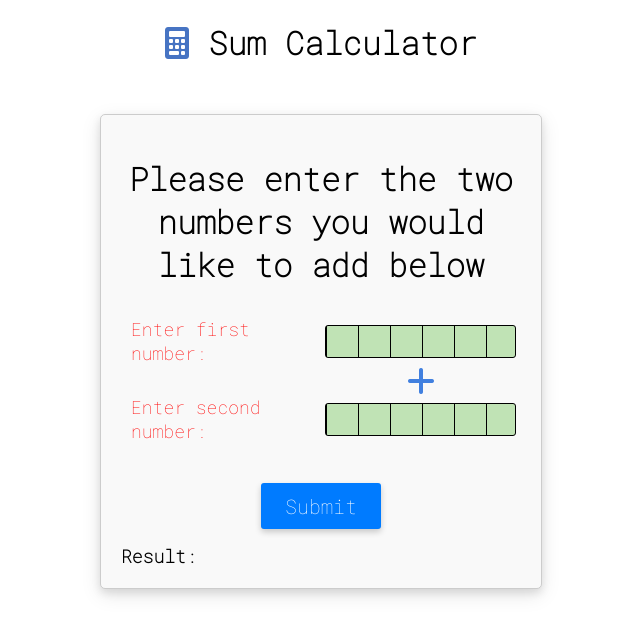
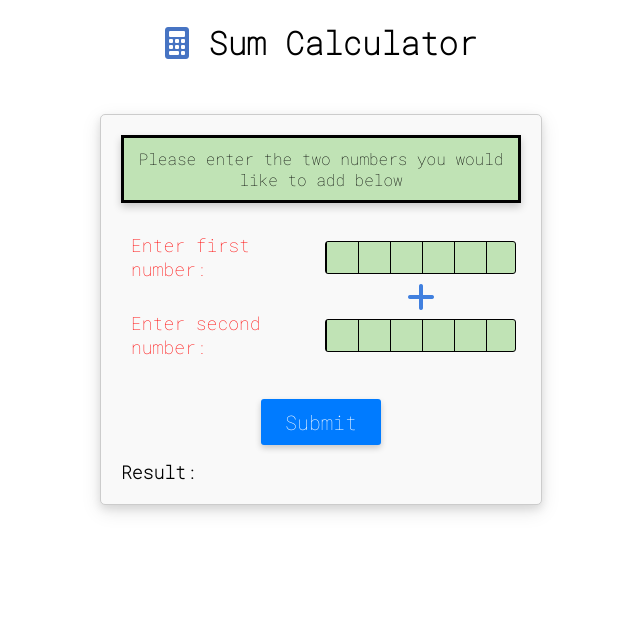
Before and after one commit to s-m-john/homework1, a website: page index.html in a window 1280 px wide. Shown: the whole page, without its empty margins (319-959 px from the left). Drawn offline with Linux system fonts and the light colour scheme.

Commit message:
updated instruction div to be the same green color as the input field with a border and shading

```diff
--- a/index.html
+++ b/index.html
@@ -15,7 +15,9 @@
         Sum Calculator
     </h1>
     <div class="calculator-container">
-        <h1>Please enter the two numbers you would like to add below</h1>
+        <div class="instruction-box">Please enter the two numbers you would like to add below
+
+        </div>
         <div class="input-row">
             <label for="firstNumber">Enter first number:</label>
             <input type="text" id="firstNumber" class="input-field" />
--- a/styles.css
+++ b/styles.css
@@ -91,7 +91,7 @@ body {
 /* Style the input field to be a transparent green with vertical lines like a calulator screen. */
   .input-field {
     /* Set a background image with repeating vertical lines */
-    background-image: repeating-linear-gradient(to right, #000 0, #000 1px, transparent 1px, transparent 32px);
+    background-image: repeating-linear-gradient(to right, #000 0, #000 .5px, transparent 1.5px, transparent 32px);
     /* Add some padding to create space between the content and the input field edges */
     padding: 5px;
     /* Set the text color to black */
@@ -101,4 +101,18 @@ body {
     /* Add border radius for a more rounded look */
     border-radius: 3px;
     background-color: rgb(136, 205, 115, 0.5);
+    text-align: right; /* Align the text to the right just like on a calculator*/
   }
+
+  /* Your existing styles ... */
+
+.instruction-box {
+    background-color: rgba(136, 205, 115, 0.5); /* Transparent green background */
+    border: 3px solid #000; /* Thick black border */
+    padding: 10px; /* Add some padding inside the box */
+    text-align: center; /* Center the text inside the box */
+    box-shadow: 0 4px 8px rgba(0, 0, 0, 0.2); /* Add a shadow to the box */
+    margin-bottom: 20px; /* Add some space between the box and the input fields */
+  }
+
+  /* Your existing styles ... */
```
